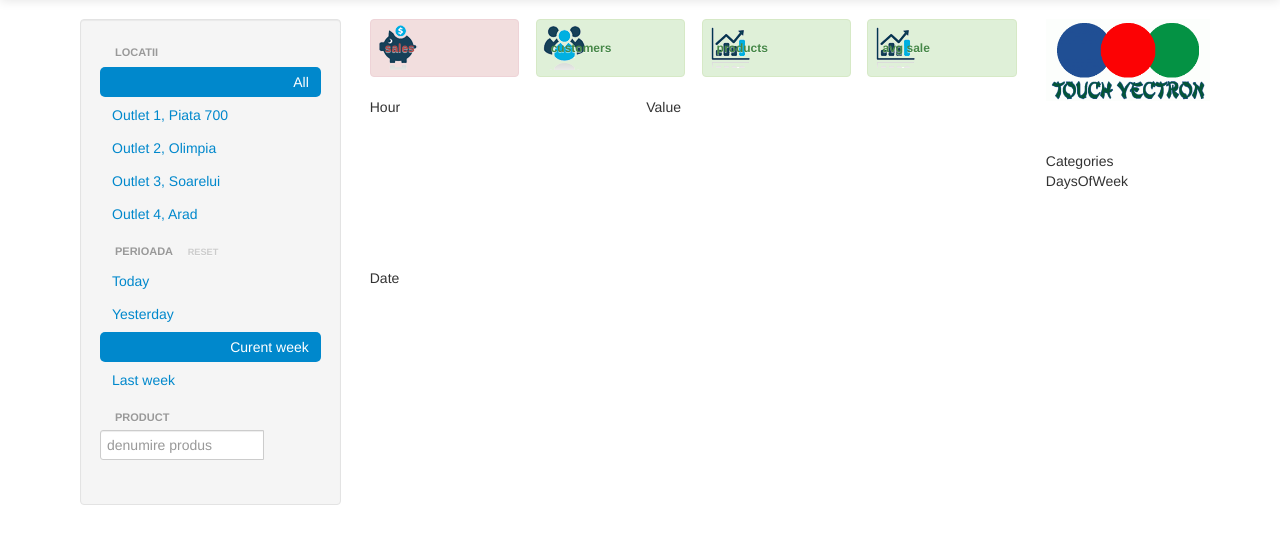
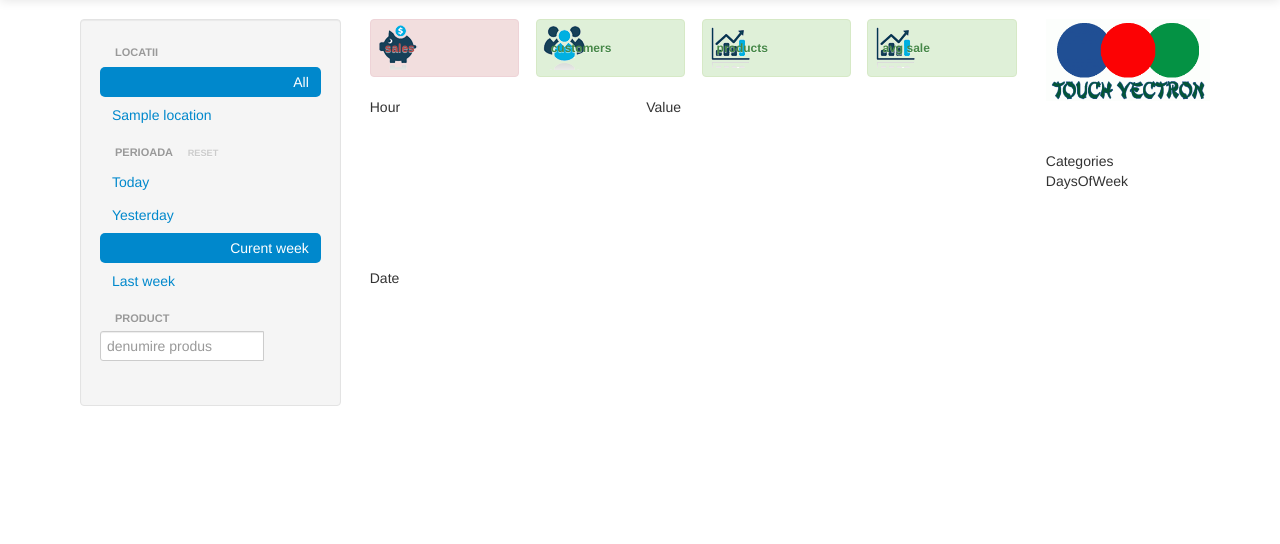
Before and after one commit to silviurusu/gesto, a Django app: template templates/vanzari.html in a window 1280 px wide. Shown: the part 41-585 px from the top of the page. Run offline with Django 3.2, Linux system fonts and the light colour scheme; the template is opened without the code that fills it: most values are stand-ins (such as "Sample title", 1, 10 or a date in 2020); a map, chart or similar area stays blank; some libraries are stand-ins or nearby versions.

Commit message:
add dynamic generation of all locations with sales

```diff
--- a/charts/tasks.py
+++ b/charts/tasks.py
@@ -83,7 +83,7 @@ def csv_to_sales():
 
 @celery.task()
 def sales_to_json():
-    for company in Company.objects.get(active=1):
+    for company in Company.objects.filter(active=True):
         print company.name
         sales = sales_custom_sql(company.id)
         print len(sales)
--- a/templates/vanzari.html
+++ b/templates/vanzari.html
@@ -15,18 +15,13 @@
                         <li class="all activeGest">
                             <a href="javascript:void(0)"  onclick="filterGest(this.parentElement)">All</a>
                         </li>
-                        <li class="700">
-                            <a href="javascript:void(0)"  onclick="filterGest(this.parentElement)">Outlet 1, Piata 700</a>
-                        </li>
-                        <li class="oli">
-                            <a href="javascript:void(0)"  onclick="filterGest(this.parentElement)"">Outlet 2, Olimpia</a>
-                        </li>
-                        <li class="soa">
-                            <a href="javascript:void(0)"  onclick="filterGest(this.parentElement)">Outlet 3, Soarelui</a>
-                        </li>
-                        <li class="vvv">
-                            <a href="javascript:void(0)"  onclick="filterGest(this.parentElement)">Outlet 4, Arad</a>
-                        </li>
+
+                        {% for location in locations %}
+                            <li class="{{  location.code }}">
+                                <a href="javascript:void(0)"  onclick="filterGest(this.parentElement)">{{ location.name }}</a>
+                            </li>
+                        {% endfor %}
+
                         <li class="nav-header">
                             Perioada <a  class="reset" href="javascript:void(0)"  onclick="reset()" style="display: inline;">Reset</a>
                         </li>
--- a/urls.py
+++ b/urls.py
@@ -19,7 +19,7 @@ urlpatterns = patterns('',
     # url(r'^admin/', include(admin.site.urls)),
     (r'^$', lambda r : HttpResponseRedirect('home/')),
     (r'^home/$', direct_to_template, { 'template': 'dashboard.html' }, 'homeurl'),
-    (r'^vanzari/$', login_required(direct_to_template), { 'template': 'vanzari.html' }, 'vanzariurl'),
+    (r'^vanzari/$', 'charts.views.sales', { 'template': 'vanzari.html' }, "vanzariurl"),
     (r'^stocuri/$', login_required(direct_to_template), { 'template': 'stocuri.html' }, 'stocuriurl'),
     (r'^import/$', 'charts.views.csv_to_sales'),
     (r'^export/$', 'charts.views.sales_to_json'),
```
Also changed, not shown: charts/views.py (+8 -1 lines).
